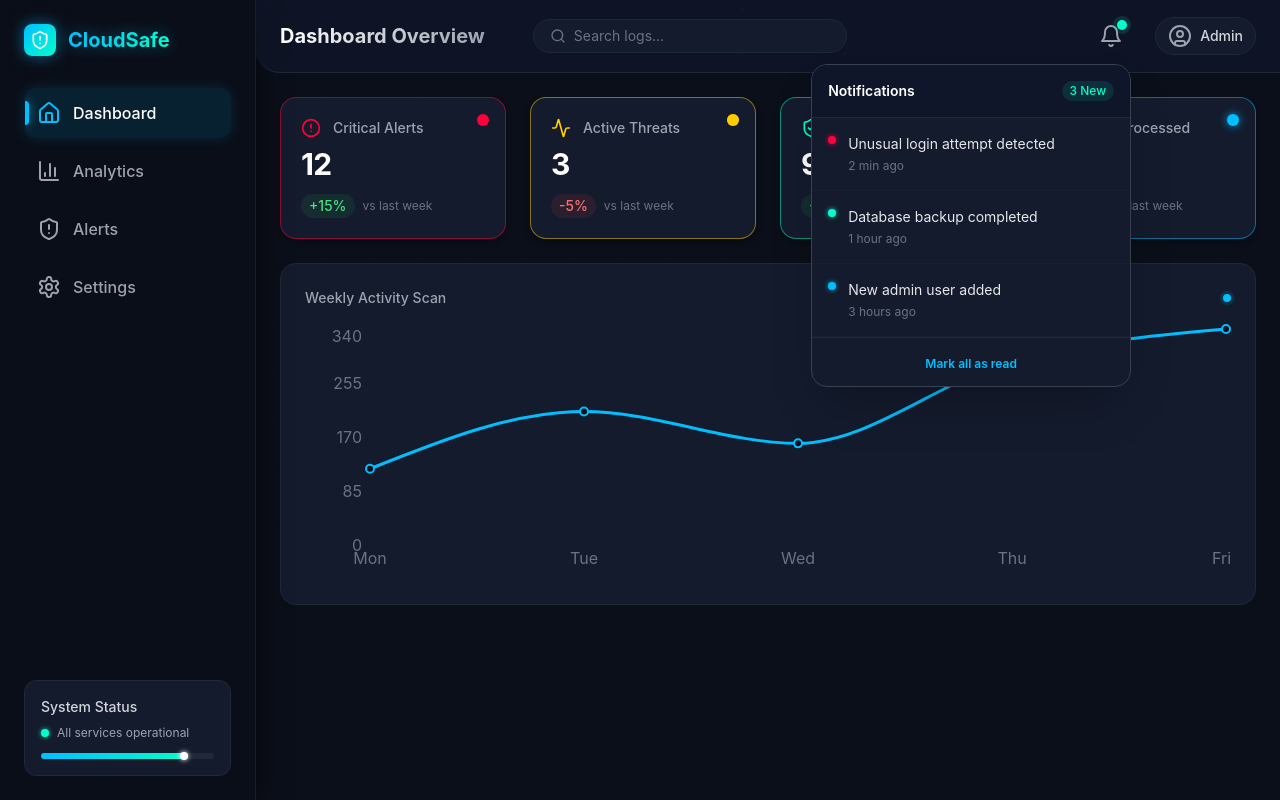
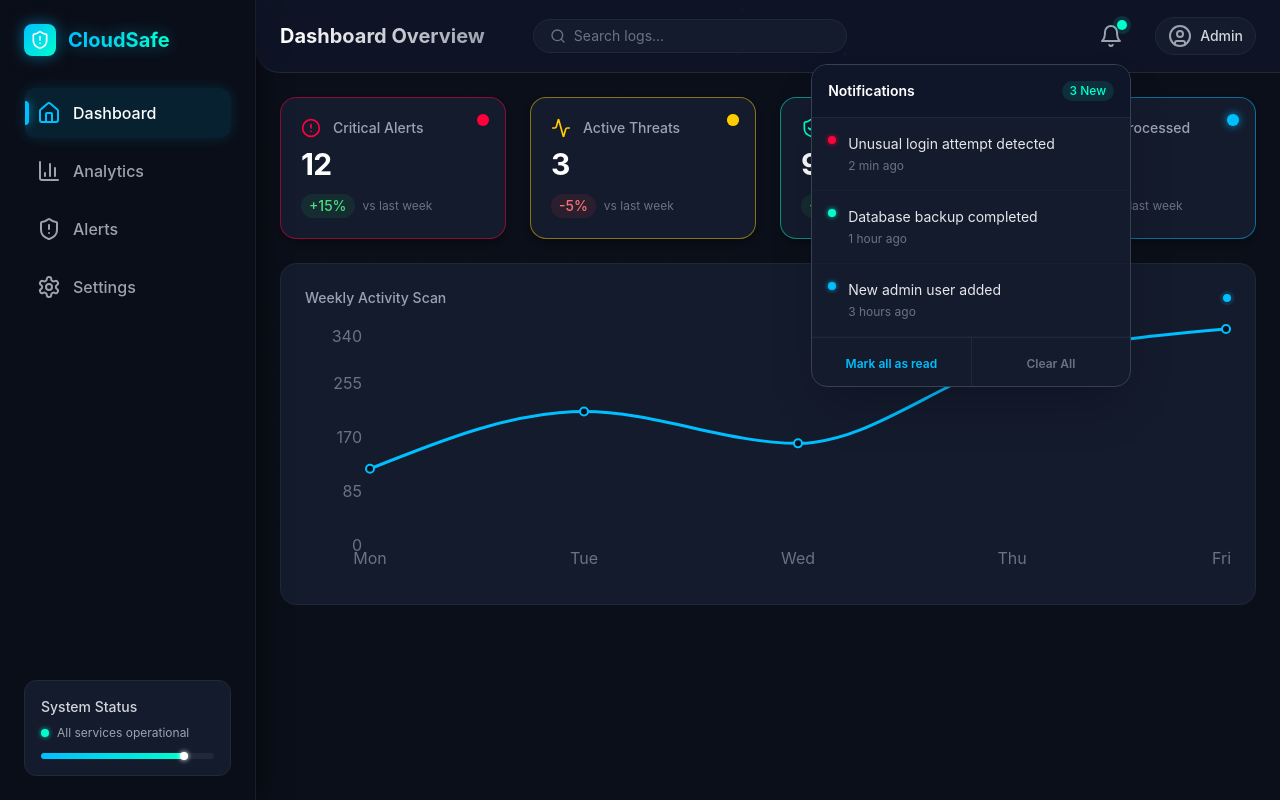
Before and after one commit to SimranGur9335/CloudSafe-Smart-Cloud-Monitoring-Platform, a React (Vite) app in the folder Frontend/: page / in a window 1280 px wide. Both pictures are taken after a click on the button 1111 px from the left and 36 px from the top of the page. Built offline with nearby package versions, Linux system fonts and the light colour scheme.

Commit message:
Fix notifications mark as read logic and add Clear All button

```diff
--- a/Frontend/src/components/Navbar.jsx
+++ b/Frontend/src/components/Navbar.jsx
@@ -5,12 +5,18 @@ import { useState } from "react";
 export default function Navbar({ activeTab = "dashboard" }) {
   const [showNotifications, setShowNotifications] = useState(false);
   const [notifications, setNotifications] = useState([
-    { id: 1, message: "Unusual login attempt detected", type: "critical", time: "2 min ago" },
-    { id: 2, message: "Database backup completed", type: "success", time: "1 hour ago" },
-    { id: 3, message: "New admin user added", type: "info", time: "3 hours ago" },
+    { id: 1, message: "Unusual login attempt detected", type: "critical", time: "2 min ago", isRead: false },
+    { id: 2, message: "Database backup completed", type: "success", time: "1 hour ago", isRead: false },
+    { id: 3, message: "New admin user added", type: "info", time: "3 hours ago", isRead: false },
   ]);
 
+  const unreadCount = notifications.filter(n => !n.isRead).length;
+
   const handleMarkAllRead = () => {
+    setNotifications(notifications.map(n => ({ ...n, isRead: true })));
+  };
+
+  const handleClearAll = () => {
     setNotifications([]);
   };
 
@@ -54,7 +60,7 @@ export default function Navbar({ activeTab = "dashboard" }) {
             className="relative cursor-pointer group p-2 rounded-full hover:bg-gray-800/50 transition-colors border-none outline-none"
           >
             <Bell className="w-6 h-6 text-gray-400 group-hover:text-neon-cyan transition-colors" />
-            {notifications.length > 0 && (
+            {unreadCount > 0 && (
               <span className="absolute top-1 right-1 flex h-2.5 w-2.5">
                 <span className="animate-ping absolute inline-flex h-full w-full rounded-full bg-neon-cyan opacity-75"></span>
                 <span className="relative inline-flex rounded-full h-2.5 w-2.5 bg-neon-cyan"></span>
@@ -74,8 +80,8 @@ export default function Navbar({ activeTab = "dashboard" }) {
               >
                 <div className="p-4 border-b border-gray-800 bg-[#0f1629] flex justify-between items-center">
                   <h3 className="text-sm font-semibold text-white">Notifications</h3>
-                  {notifications.length > 0 && (
-                    <span className="text-xs text-neon-cyan font-medium bg-neon-cyan/10 px-2 py-0.5 rounded-full">{notifications.length} New</span>
+                  {unreadCount > 0 && (
+                    <span className="text-xs text-neon-cyan font-medium bg-neon-cyan/10 px-2 py-0.5 rounded-full">{unreadCount} New</span>
                   )}
                 </div>
                 <div className="max-h-80 overflow-y-auto">
@@ -86,7 +92,8 @@ export default function Navbar({ activeTab = "dashboard" }) {
                           key={notif.id}
                           initial={{ opacity: 1, height: "auto" }}
                           exit={{ opacity: 0, height: 0 }}
-                          className="p-4 border-b border-gray-800/50 hover:bg-white/5 transition-colors cursor-pointer group"
+                          onClick={() => setNotifications(notifications.map(n => n.id === notif.id ? { ...n, isRead: true } : n))}
+                          className={`p-4 border-b border-gray-800/50 hover:bg-white/5 transition-all cursor-pointer group ${notif.isRead ? 'opacity-50 bg-[#0b0f19]/30' : ''}`}
                         >
                           <div className="flex gap-3 items-start">
                             <div className={`mt-0.5 w-2 h-2 rounded-full flex-shrink-0 ${notif.type === 'critical' ? 'bg-neon-red shadow-[0_0_5px_rgba(255,0,60,0.8)]' : notif.type === 'success' ? 'bg-neon-cyan shadow-[0_0_5px_rgba(0,255,204,0.8)]' : 'bg-neon-blue shadow-[0_0_5px_rgba(0,191,255,0.8)]'}`}></div>
@@ -110,11 +117,19 @@ export default function Navbar({ activeTab = "dashboard" }) {
                   </AnimatePresence>
                 </div>
                 {notifications.length > 0 && (
-                  <div
-                    onClick={handleMarkAllRead}
-                    className="p-3 text-center border-t border-gray-800 hover:bg-white/5 transition-colors cursor-pointer"
-                  >
-                    <span className="text-xs font-semibold text-neon-blue">Mark all as read</span>
+                  <div className="flex border-t border-gray-800">
+                    <div
+                      onClick={handleMarkAllRead}
+                      className="flex-1 p-3 text-center border-r border-gray-800 hover:bg-white/5 transition-colors cursor-pointer"
+                    >
+                      <span className="text-xs font-semibold text-neon-blue">Mark all as read</span>
+                    </div>
+                    <div
+                      onClick={handleClearAll}
+                      className="flex-1 p-3 text-center hover:bg-white/5 transition-colors cursor-pointer"
+                    >
+                      <span className="text-xs font-semibold text-gray-500 hover:text-red-400 transition-colors">Clear All</span>
+                    </div>
                   </div>
                 )}
               </motion.div>
```
